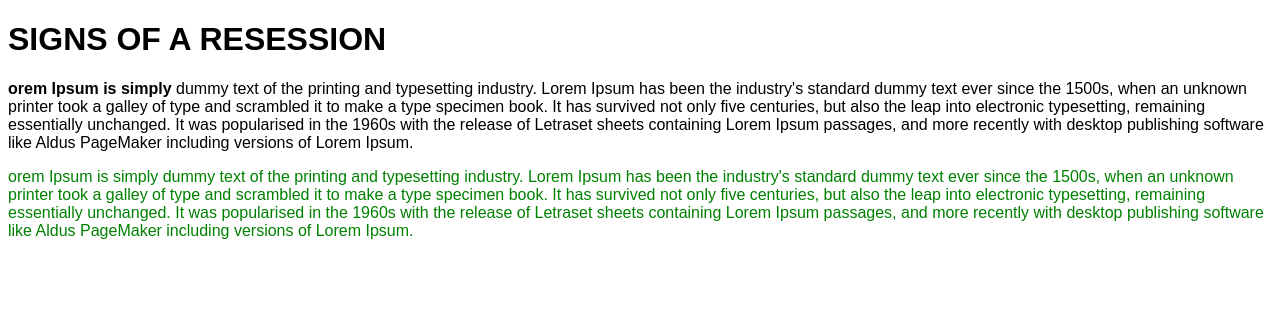
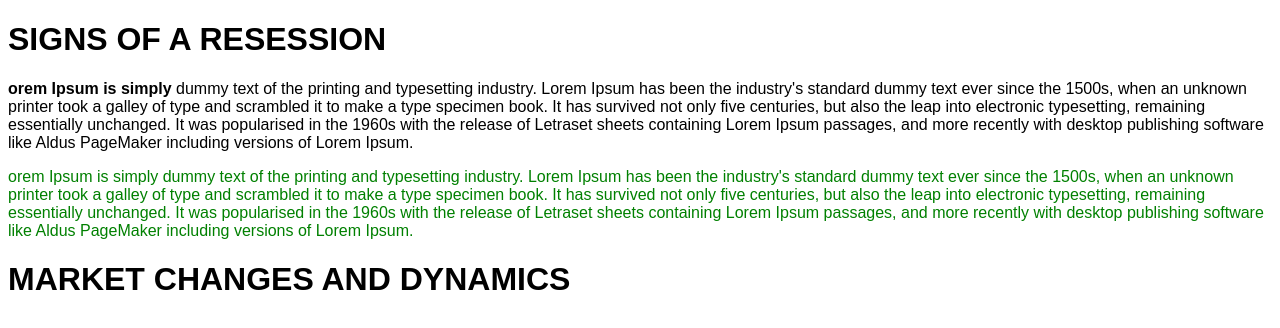
Before and after one commit to chegedavid/Sample, a plain HTML site: page Index.html in a window 1280 px wide. Drawn offline with Linux system fonts and the light colour scheme.

Commit message:
Introduced header

```diff
--- a/Index.html
+++ b/Index.html
@@ -18,7 +18,7 @@
         <h1>SIGNS OF A RESESSION</h1>
         <p><strong>orem Ipsum is simply</strong> dummy text of the printing and typesetting industry. Lorem Ipsum has been the industry's standard dummy text ever since the 1500s, when an unknown printer took a galley of type and scrambled it to make a type specimen book. It has survived not only five centuries, but also the leap into electronic typesetting, remaining essentially unchanged. It was popularised in the 1960s with the release of Letraset sheets containing Lorem Ipsum passages, and more recently with desktop publishing software like Aldus PageMaker including versions of Lorem Ipsum.</p>
         <p id="one">orem Ipsum is simply dummy text of the printing and typesetting industry. Lorem Ipsum has been the industry's standard dummy text ever since the 1500s, when an unknown printer took a galley of type and scrambled it to make a type specimen book. It has survived not only five centuries, but also the leap into electronic typesetting, remaining essentially unchanged. It was popularised in the 1960s with the release of Letraset sheets containing Lorem Ipsum passages, and more recently with desktop publishing software like Aldus PageMaker including versions of Lorem Ipsum.</p>
-
+        <h1> MARKET CHANGES AND DYNAMICS</h1>
         </div>
     </body>
 </html>
```
